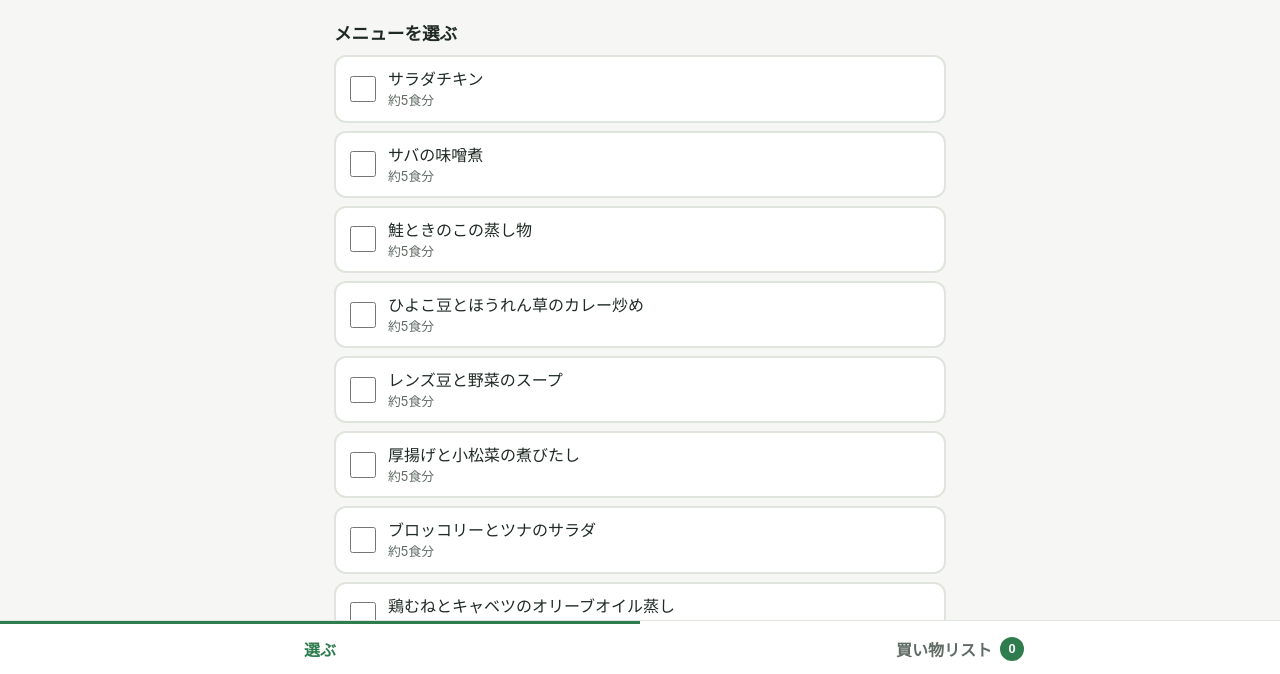
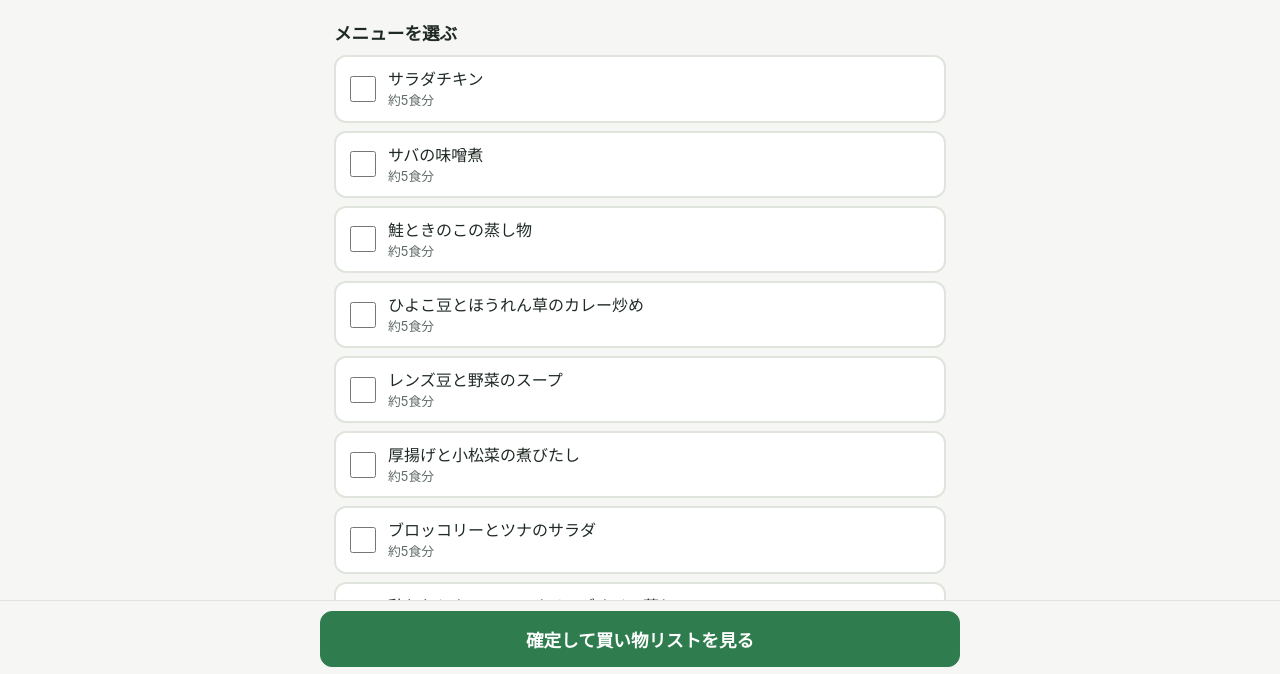
Before and after one commit to koki-sys/mind_grocery_list, a plain HTML site: page index.html in a window 1280 px wide. Shown: the part 123-797 px from the top of the page. Drawn offline with Linux system fonts and the light colour scheme.

Commit message:
タブを廃止し確定ボタン方式に変更、価格の注記を削除

```diff
--- a/index.html
+++ b/index.html
@@ -22,13 +22,10 @@ body{margin:0;background:var(--bg);color:var(--text);
   font:16px/1.5 -apple-system,BlinkMacSystemFont,"Hiragino Sans","Noto Sans JP",sans-serif;
   padding:env(safe-area-inset-top) env(safe-area-inset-right) calc(96px + env(safe-area-inset-bottom)) env(safe-area-inset-left)}
 [hidden]{display:none!important}
-.tabbar{position:fixed;left:0;right:0;bottom:0;z-index:10;display:flex;background:var(--card);
-  border-top:1px solid var(--line);padding:0 env(safe-area-inset-right) env(safe-area-inset-bottom) env(safe-area-inset-left)}
-.tabbar button{flex:1;min-height:56px;border:0;border-radius:0;background:transparent;color:var(--sub);
-  font-size:1rem;font-weight:600;display:flex;align-items:center;justify-content:center;gap:8px}
-.tabbar button[aria-selected=true]{color:var(--accent);box-shadow:inset 0 3px 0 var(--accent)}
-.badge{display:inline-block;min-width:24px;padding:0 7px;border-radius:12px;background:var(--accent);
-  color:var(--accent-text);font-size:.8rem;line-height:24px;text-align:center;font-variant-numeric:tabular-nums}
+.fixbar{position:fixed;left:0;right:0;bottom:0;z-index:10;background:var(--bg);border-top:1px solid var(--line);
+  padding:10px 14px calc(10px + env(safe-area-inset-bottom))}
+.fixbar button{display:block;width:100%;max-width:640px;margin:0 auto;min-height:56px;font-size:1.1rem;font-weight:700;
+  background:var(--accent);color:var(--accent-text);border-color:var(--accent)}
 header,main{max-width:640px;margin:0 auto;padding:0 14px}
 h1{font-size:1.3rem;margin:18px 0 4px}
 .note{color:var(--sub);font-size:.85rem;margin:0 0 8px}
@@ -78,19 +75,16 @@ li.done .pr{text-decoration:line-through;opacity:.5}
     <div class="grid" id="staples"></div>
 
     <div class="bar"><button class="danger" id="reset">全部リセット</button></div>
+    <div class="fixbar"><button type="button" id="confirm">確定して買い物リストを見る</button></div>
   </section>
 
   <section id="view-list" hidden>
+    <div class="bar"><button type="button" id="back">選び直す</button></div>
     <h2>買い物リスト <span class="prog" id="prog"></span></h2>
     <div id="total"></div>
     <div id="list"></div>
-    <p class="note">価格はマルキョウ想定の目安です。調味料は家にある分を確認してください。</p>
   </section>
 </main>
-<nav class="tabbar" role="tablist" aria-label="画面切り替え">
-  <button type="button" role="tab" id="tab-pick" data-view="pick" aria-selected="true">選ぶ</button>
-  <button type="button" role="tab" id="tab-list" data-view="list" aria-selected="false">買い物リスト <span class="badge" id="badge">0</span></button>
-</nav>
 <script>
 (function(){
 "use strict";
@@ -168,21 +162,16 @@ try{
 }catch(e){}
 function save(){ try{ localStorage.setItem(KEY, JSON.stringify(state)); }catch(e){} }
 
-/* 画面（前回の画面を別キーで保存。state の保存形式は変えない） */
-var VIEW_KEY = "mealprep.view";
+/* 画面（保存しない。常に「選ぶ」から開始） */
 var view = "pick";
-try{ if(localStorage.getItem(VIEW_KEY) === "list") view = "list"; }catch(e){}
 function setView(v){
   view = (v === "list") ? "list" : "pick";
-  try{ localStorage.setItem(VIEW_KEY, view); }catch(e){}
   applyView();
   window.scrollTo(0,0);
 }
 function applyView(){
   document.getElementById("view-pick").hidden = (view !== "pick");
   document.getElementById("view-list").hidden = (view !== "list");
-  document.getElementById("tab-pick").setAttribute("aria-selected", String(view === "pick"));
-  document.getElementById("tab-list").setAttribute("aria-selected", String(view === "list"));
 }
 
 /* ---------- 合算 ---------- */
@@ -228,7 +217,6 @@ function itemHtml(it){
 function renderList(){
   var items = build(), el = document.getElementById("list");
   var prog = document.getElementById("prog");
-  document.getElementById("badge").textContent = items.length;
   var totalEl = document.getElementById("total");
   if(!items.length){ totalEl.innerHTML=""; el.innerHTML='<div class="empty">メニューか定番を選ぶとここに表示されます</div>'; prog.textContent=""; return; }
   var done = items.filter(function(i){return state.checked[i.key];}).length;
@@ -255,7 +243,6 @@ document.addEventListener("change",function(e){
     var arr = state[t.dataset.kind], id = t.dataset.id, i = arr.indexOf(id);
     if(t.checked && i<0) arr.push(id); else if(!t.checked && i>-1) arr.splice(i,1);
     save(); render();
-    if(t.checked) setView("list");   // ONにしたときだけ買い物リストへ自動遷移
   }else if(t.dataset.key){
     if(t.checked) state.checked[t.dataset.key]=true; else delete state.checked[t.dataset.key];
     save(); renderList();
@@ -268,10 +255,8 @@ document.getElementById("reset").addEventListener("click",function(){
   render();
 });
 
-document.querySelector(".tabbar").addEventListener("click",function(e){
-  var b = e.target.closest("button[data-view]");
-  if(b) setView(b.dataset.view);
-});
+document.getElementById("confirm").addEventListener("click",function(){ setView("list"); });
+document.getElementById("back").addEventListener("click",function(){ setView("pick"); });
 
 applyView();
 render();
```
